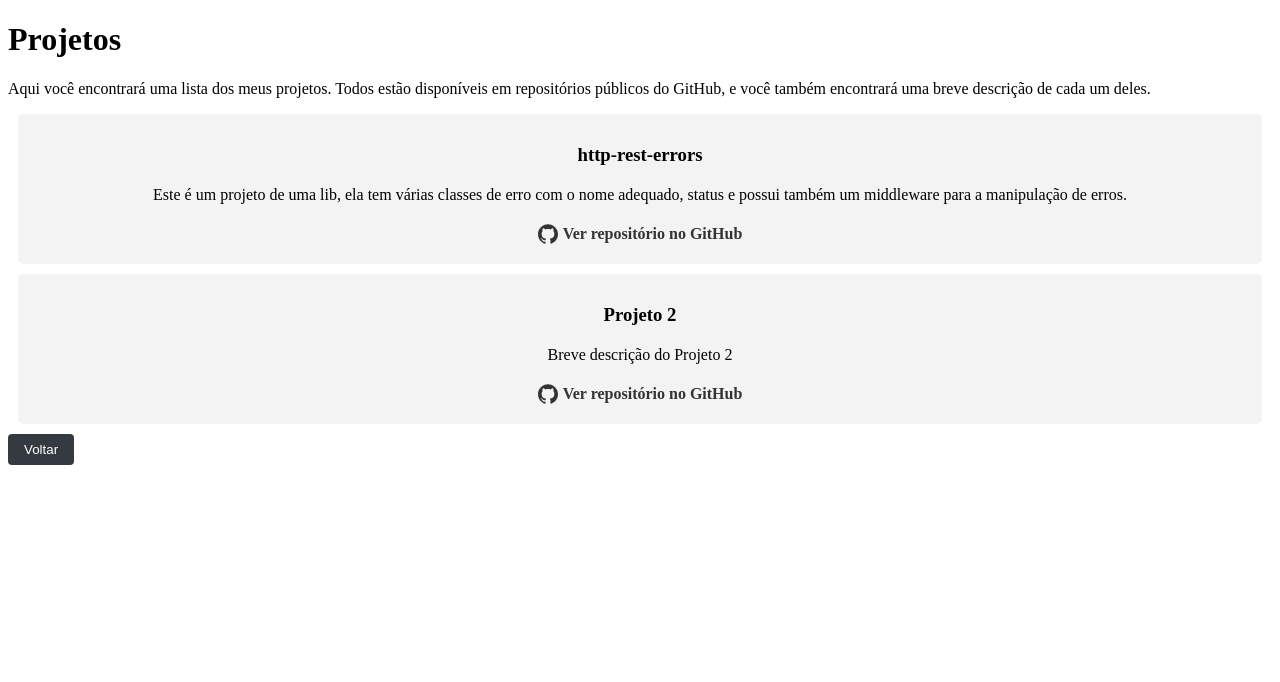
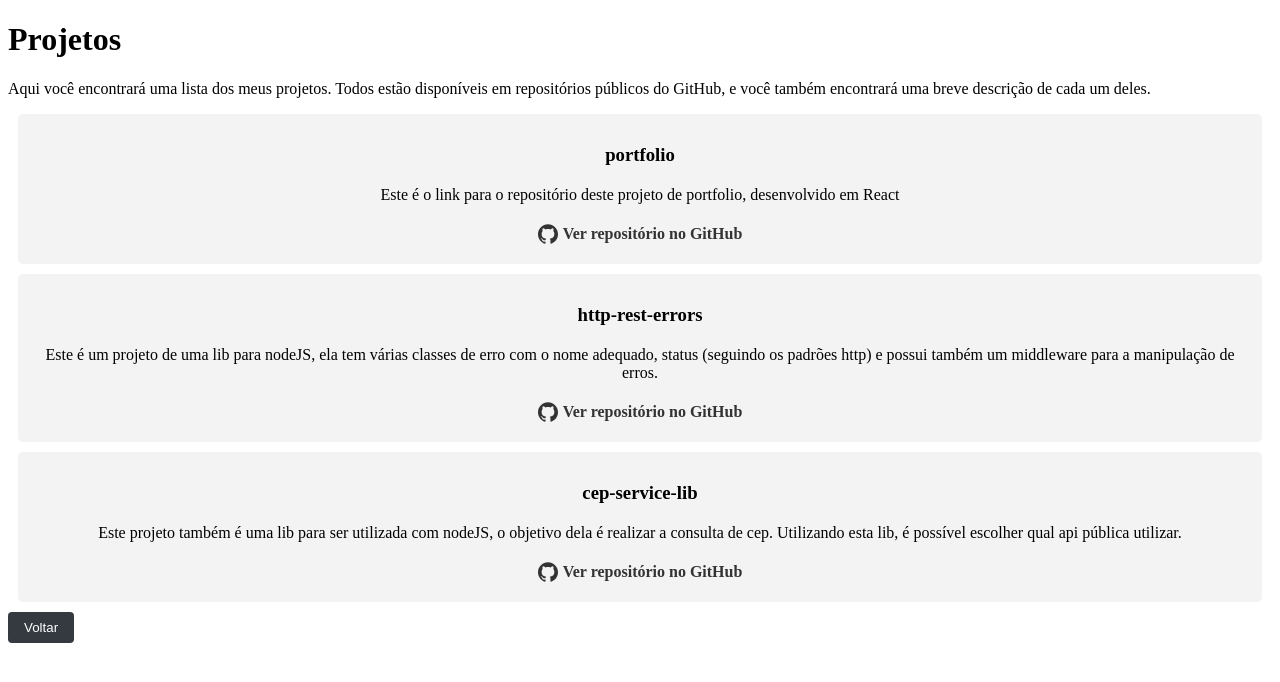
Before and after one commit to Ynogatz/portfolio, a Next.js app: page /projects in a window 1280 px wide. Shown: the top 682 px of the page. Built offline with nearby package versions, Linux system fonts and the light colour scheme.

Commit message:
feat: add projects

```diff
--- a/components/projects-session.js
+++ b/components/projects-session.js
@@ -8,30 +8,36 @@ import BackButton from "./back-button";
 const ProjectsSession = () => {
     const projects = [
         {
+            title: 'portfolio',
+            description: 'Este é o link para o repositório deste projeto de portfolio, desenvolvido em React',
+            githubLink: 'https://github.com/Ynogatz/portfolio',
+        }, {
             title: 'http-rest-errors',
-            description: 'Este é um projeto de uma lib, ela tem várias classes de erro ' +
-                'com o nome adequado, status e possui também um middleware para a manipulação ' +
+            description: 'Este é um projeto de uma lib para nodeJS, ela tem várias classes de erro ' +
+                'com o nome adequado, status (seguindo os padrões http) e possui também um middleware para a manipulação ' +
                 'de erros.',
             githubLink: 'https://github.com/Ynogatz/http-rest-errors',
         },
         {
-            title: 'Projeto 2',
-            description: 'Breve descrição do Projeto 2',
-            githubLink: 'https://github.com/usuario/projeto2',
+            title: 'cep-service-lib',
+            description: 'Este projeto também é uma lib para ser utilizada com nodeJS, o objetivo dela ' +
+                'é realizar a consulta de cep. Utilizando esta lib, é possível escolher qual api pública utilizar.',
+            githubLink: 'https://github.com/Ynogatz/cep-service-lib/',
         },
     ];
 
     return (
         <section className={styles.projectsSession}>
             <p className={styles.projectsDescription}>
-                Aqui você encontrará uma lista dos meus projetos. Todos estão disponíveis em repositórios públicos do GitHub, e você também encontrará uma breve descrição de cada um deles.
+                Aqui você encontrará uma lista dos meus projetos. Todos estão disponíveis em repositórios públicos do
+                GitHub, e você também encontrará uma breve descrição de cada um deles.
             </p>
             <div className={styles.projectsContainer}>
                 {projects.map((project, index) => (
                     <ProjectCard key={index} {...project} />
                 ))}
             </div>
-            <BackButton />
+            <BackButton/>
         </section>
     );
 };
```
